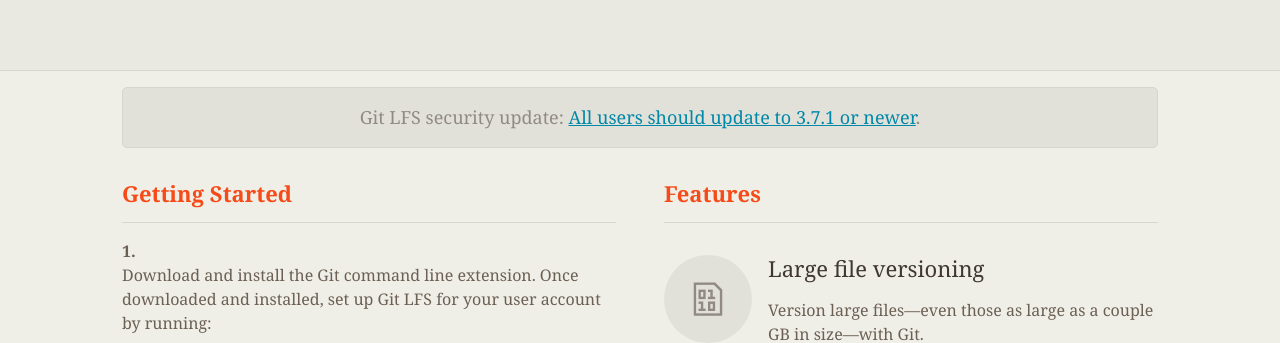
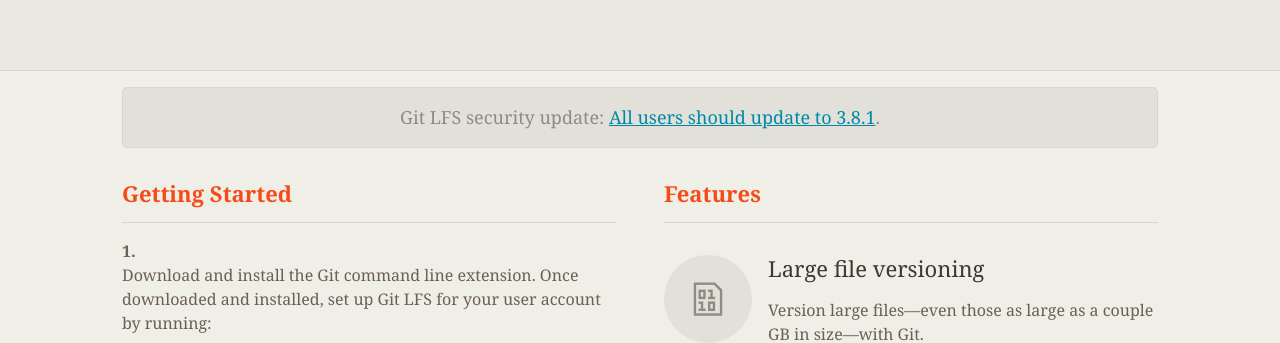
Before and after one commit to git-lfs/git-lfs.github.com, a Jekyll site: the page built from index.html, in a window 1280 px wide. Shown: the part 413-756 px from the top of the page. Built offline with Jekyll 4.4.1, drawn with Linux system fonts in a browser that asks for light colours.

Commit message:
_includes/home/secondary.html: update advisory
Update our security advisory notice for v3.7.1 to reflect that
a newer v3.8.1 security patch release is now available.

```diff
--- a/_includes/home/secondary.html
+++ b/_includes/home/secondary.html
@@ -3,8 +3,8 @@
 
     <div class="column">
       <a class="dot-com-announcement" data-ga-params="banner"
-         href="https://github.com/git-lfs/git-lfs/security/advisories/GHSA-6pvw-g552-53c5">
-        Git LFS security update: <span>All users should update to 3.7.1 or newer</span>.</a>
+         href="https://github.com/git-lfs/git-lfs/releases/tag/v3.8.1">
+        Git LFS security update: <span>All users should update to 3.8.1</span>.</a>
       </a>
     </div>
 
```
